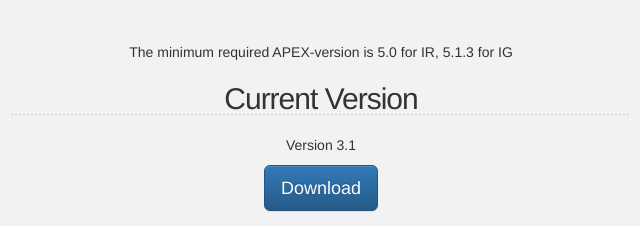
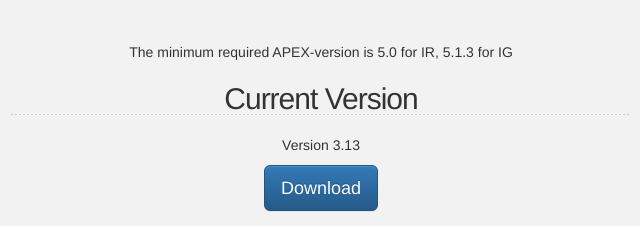
Before and after one commit to glebovpavel/Description_IR_TO_XSLX, a plain HTML site: page index.html in a window 1280 px wide. Shown: the part 1700-1926 px from the top of the page, 319-959 px from the left. Drawn offline with nearby package versions, Linux system fonts and the light colour scheme; a script that the page names is missing.

Commit message:
Description changed to the  3.13
Description changed to the  3.13

```diff
--- a/index.html
+++ b/index.html
@@ -99,7 +99,7 @@
 		<p>The minimum required APEX-version is 5.0 for IR, 5.1.3 for IG
 
 		<h2>Current Version</h2>
-		   <p>Version 3.1</p>
+		   <p>Version 3.13</p>
                 <button class="btn btn-lg btn-primary" onclick="location.href='https://github.com/glebovpavel/IR_to_MSExcel/archive/master.zip'">Download</button>
 		<h2>Current Stable Version</h2>
 		<p>Version 2.21</p>
```
